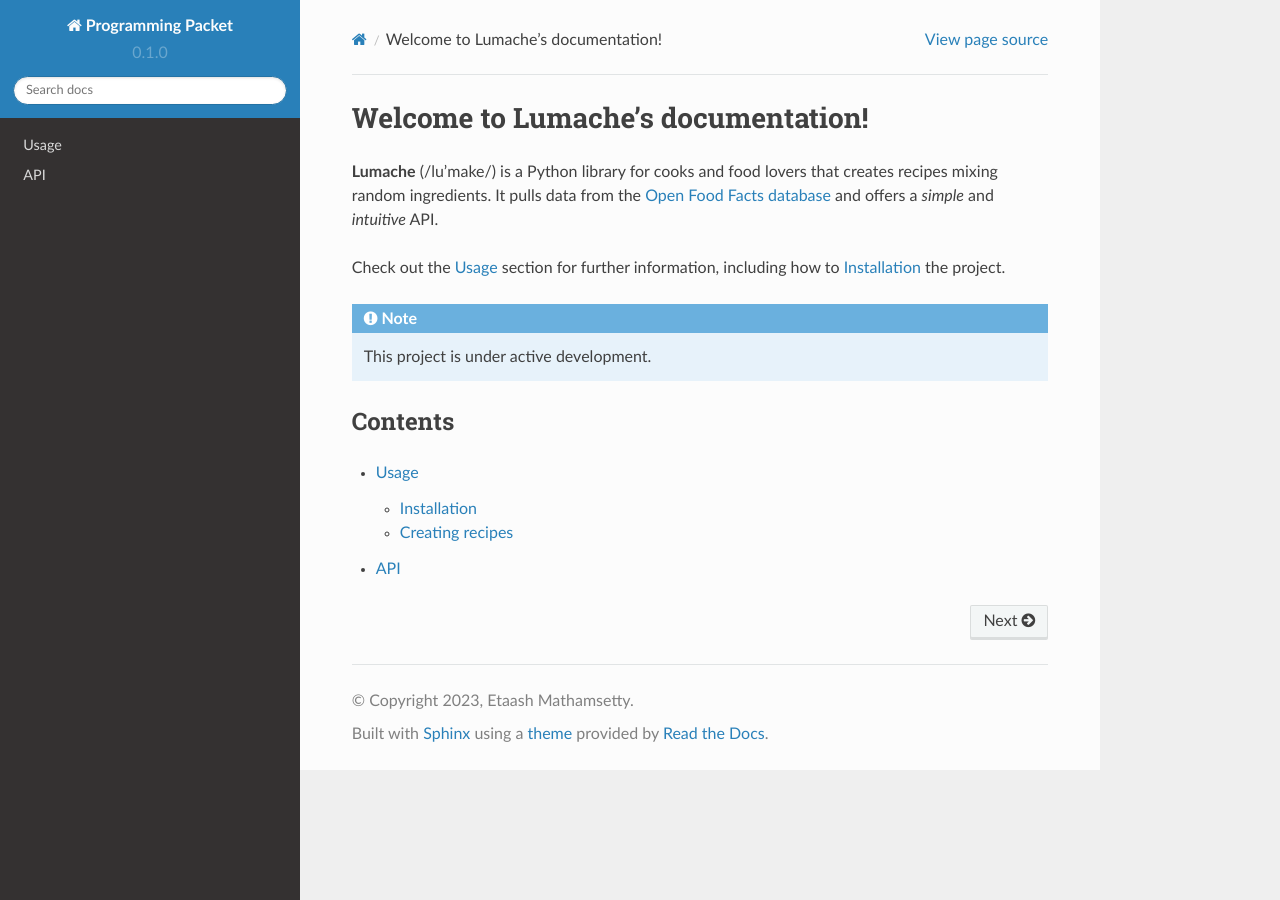
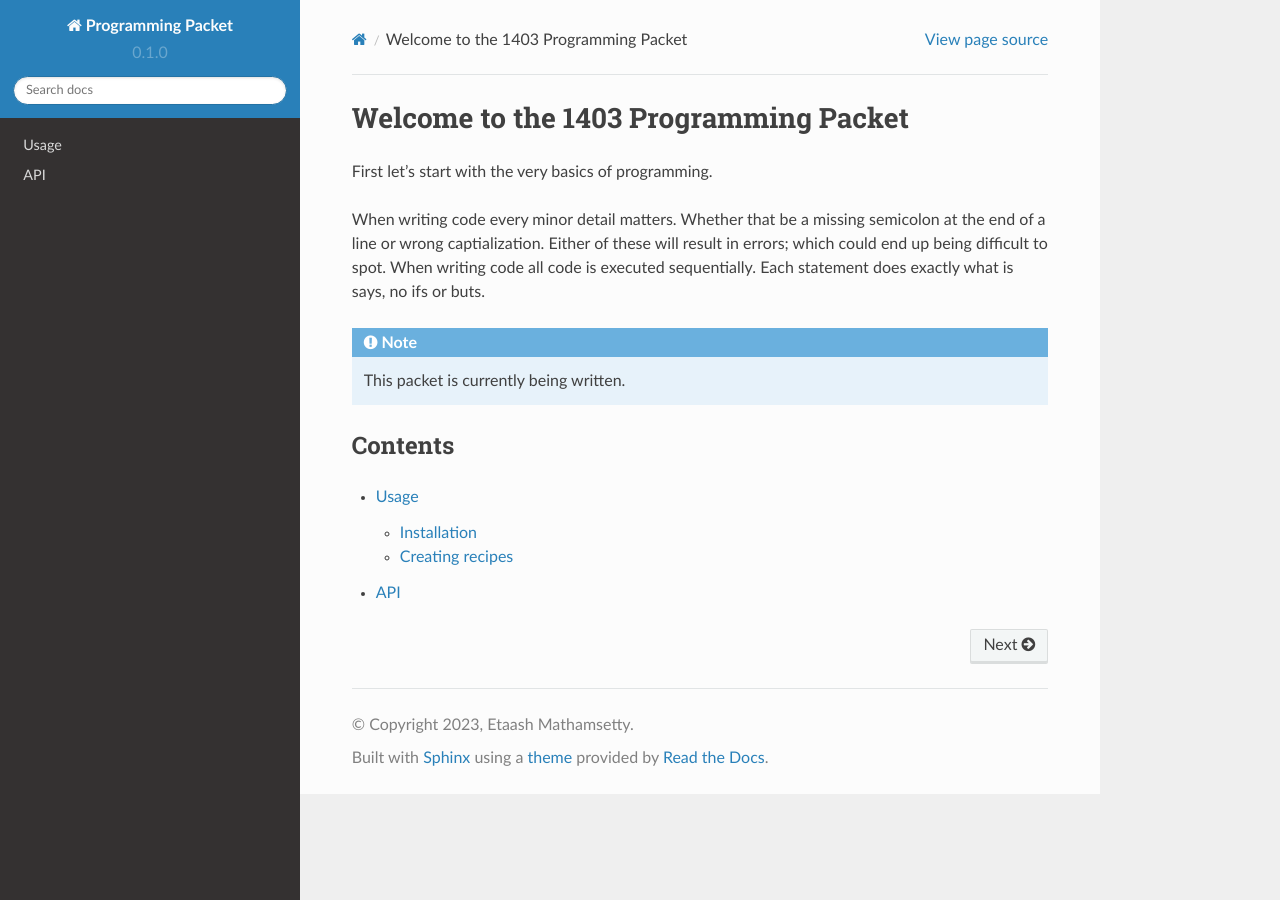
Before and after one commit to FRC-Team-1403/ProgrammingPacket, a Sphinx documentation site: the page built from docs/source/index.rst, in a window 1280 px wide. Built offline with Sphinx 7.4.7 and the Read the Docs theme 2.0.0, drawn with Linux system fonts in a browser that asks for light colours.

Commit message:
Update index.rst

```diff
--- a/docs/source/index.rst
+++ b/docs/source/index.rst
@@ -1,17 +1,17 @@
-Welcome to Lumache's documentation!
+Welcome to the 1403 Programming Packet
 ===================================
 
-**Lumache** (/lu'make/) is a Python library for cooks and food lovers
-that creates recipes mixing random ingredients.
-It pulls data from the `Open Food Facts database <https://world.openfoodfacts.org/>`_
-and offers a *simple* and *intuitive* API.
+First let's start with the very basics of programming.
 
-Check out the :doc:`usage` section for further information, including
-how to :ref:`installation` the project.
+When writing code every minor detail matters.
+Whether that be a missing semicolon at the end of a line or wrong captialization.
+Either of these will result in errors; which could end up being difficult to spot.
+When writing code all code is executed sequentially. Each statement does exactly what is says, no ifs or buts.
+
 
 .. note::
 
-   This project is under active development.
+   This packet is currently being written.
 
 Contents
 --------
```
